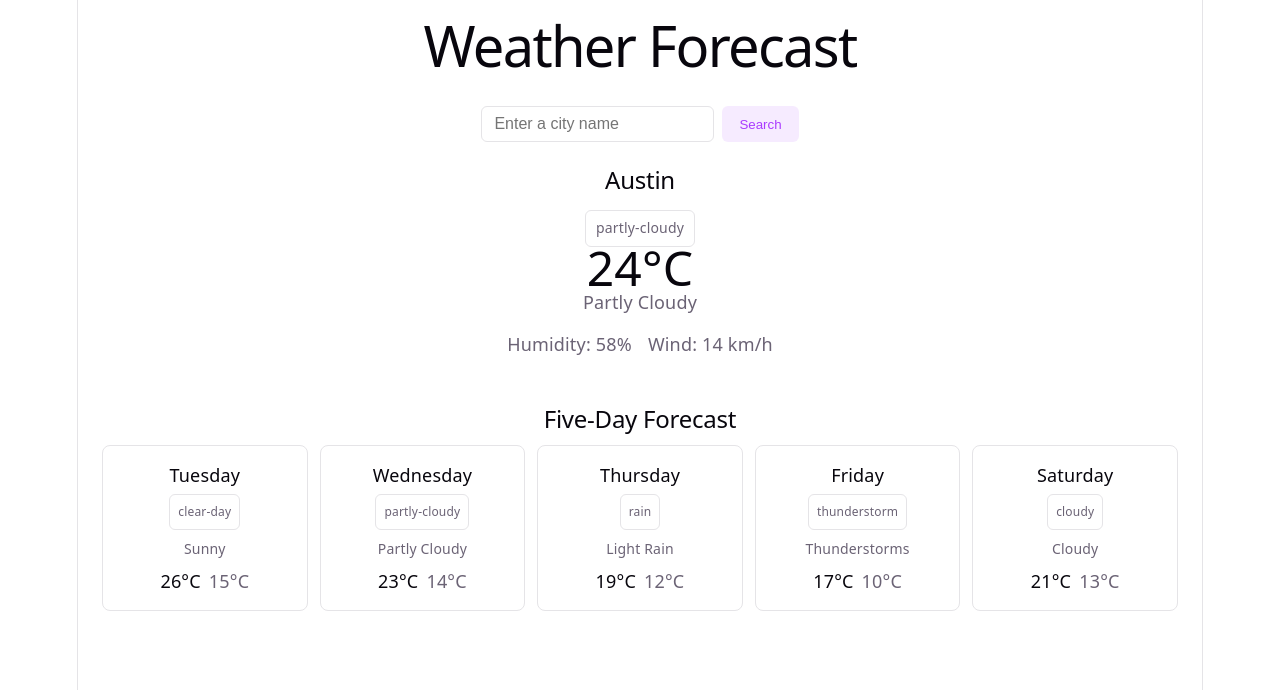
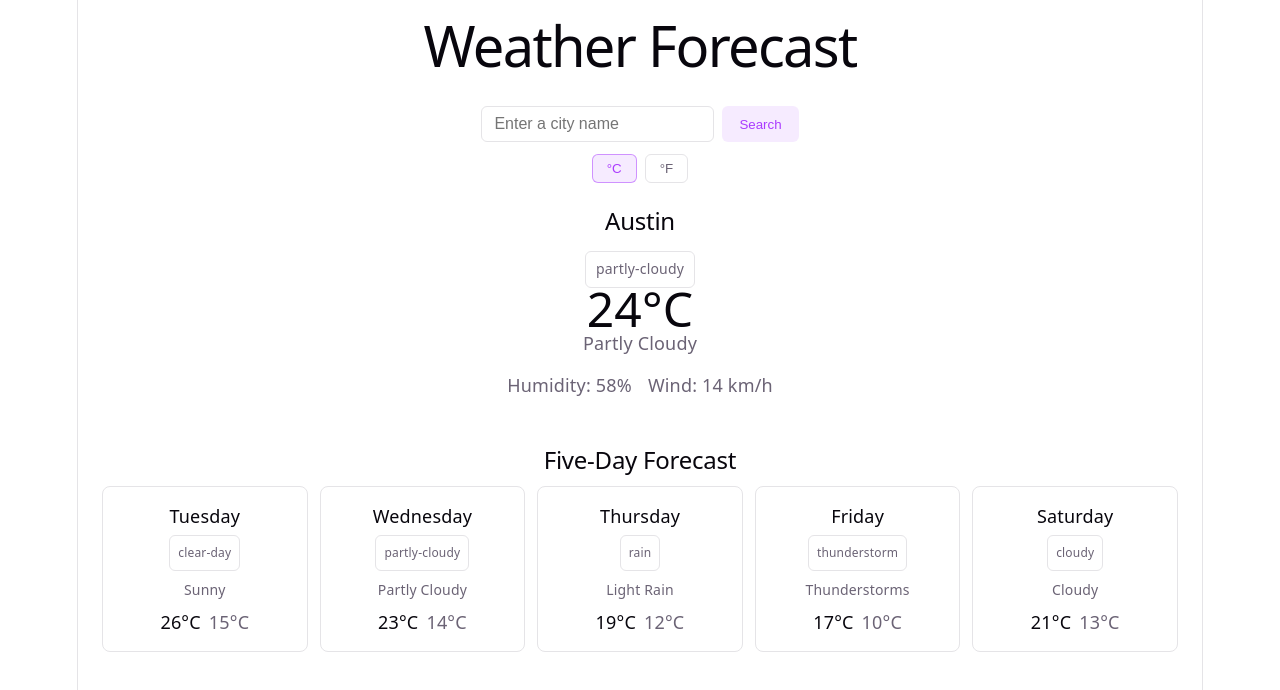
Before and after one commit to A-aronScott/weather-forecast-app, a React (Vite) app: page / in a window 1280 px wide. Shown: the top 690 px of the page. Built offline with nearby package versions, Linux system fonts and the light colour scheme.

Commit message:
Temperature Unit Conversion

```diff
--- a/src/App.css
+++ b/src/App.css
@@ -29,6 +29,28 @@
   color: var(--text);
   font-size: 14px;
   padding: 8px 24px 0;
+}
+
+.unit-toggle {
+  display: flex;
+  gap: 8px;
+  justify-content: center;
+  padding: 12px 24px 0;
+}
+
+.unit-btn {
+  padding: 6px 14px;
+  border-radius: 6px;
+  border: 1px solid var(--border);
+  background: transparent;
+  color: var(--text);
+  cursor: pointer;
+}
+
+.unit-btn.active {
+  background: var(--accent-bg);
+  color: var(--accent);
+  border-color: var(--accent-border);
 }
 
 .current-weather {
--- a/src/App.jsx
+++ b/src/App.jsx
@@ -2,14 +2,20 @@ import { useState } from 'react'
 import CurrentWeather from './components/CurrentWeather'
 import ForecastList from './components/ForecastList'
 import SearchBar from './components/SearchBar'
+import UnitToggle from './components/UnitToggle'
 import { sampleCurrentWeather, sampleForecast } from './data/sampleWeather'
 import './App.css'
 
 function App() {
   const [searchedCity, setSearchedCity] = useState('')
+  const [unit, setUnit] = useState('C')
 
   function handleSearch(city) {
     setSearchedCity(city)
+  }
+
+  function handleUnitChange(newUnit) {
+    setUnit(newUnit)
   }
 
   return (
@@ -21,8 +27,9 @@ function App() {
           You searched for "{searchedCity}" — showing sample weather data below (not yet connected to a real city).
         </p>
       )}
-      <CurrentWeather weather={sampleCurrentWeather} />
-      <ForecastList forecast={sampleForecast} />
+      <UnitToggle unit={unit} onUnitChange={handleUnitChange} />
+      <CurrentWeather weather={sampleCurrentWeather} unit={unit} />
+      <ForecastList forecast={sampleForecast} unit={unit} />
     </>
   )
 }
--- a/src/components/CurrentWeather.jsx
+++ b/src/components/CurrentWeather.jsx
@@ -1,5 +1,8 @@
-function CurrentWeather({ weather }) {
+import { convertTemp } from '../utils/convertTemp';
+
+function CurrentWeather({ weather, unit }) {
   const { city, temperature, description, icon, humidity, windSpeed } = weather;
+  const displayTemp = convertTemp(temperature, unit);
 
   return (
     <section className="current-weather">
@@ -9,7 +12,7 @@ function CurrentWeather({ weather }) {
         {icon}
       </div>
 
-      <p className="current-weather-temp">{temperature}°C</p>
+      <p className="current-weather-temp">{displayTemp}°{unit}</p>
       <p className="current-weather-description">{description}</p>
 
       <div className="current-weather-details">
--- a/src/components/ForecastCard.jsx
+++ b/src/components/ForecastCard.jsx
@@ -1,5 +1,9 @@
-function ForecastCard({ forecastDay }) {
+import { convertTemp } from '../utils/convertTemp';
+
+function ForecastCard({ forecastDay, unit }) {
   const { day, high, low, description, icon } = forecastDay;
+  const displayHigh = convertTemp(high, unit);
+  const displayLow = convertTemp(low, unit);
 
   return (
     <div className="forecast-card">
@@ -9,8 +13,8 @@ function ForecastCard({ forecastDay }) {
       </div>
       <p className="forecast-description">{description}</p>
       <p className="forecast-temps">
-        <span className="forecast-high">{high}°C</span>
-        <span className="forecast-low">{low}°C</span>
+        <span className="forecast-high">{displayHigh}°{unit}</span>
+        <span className="forecast-low">{displayLow}°{unit}</span>
       </p>
     </div>
   );
--- a/src/components/ForecastList.jsx
+++ b/src/components/ForecastList.jsx
@@ -1,12 +1,12 @@
 import ForecastCard from './ForecastCard';
 
-function ForecastList({ forecast }) {
+function ForecastList({ forecast, unit }) {
   return (
     <section className="forecast-list">
       <h2>Five-Day Forecast</h2>
       <div className="forecast-cards">
         {forecast.map((day) => (
-          <ForecastCard key={day.date} forecastDay={day} />
+          <ForecastCard key={day.date} forecastDay={day} unit={unit} />
         ))}
       </div>
     </section>
--- /dev/null
+++ b/src/components/UnitToggle.jsx
@@ -0,0 +1,24 @@
+function UnitToggle({ unit, onUnitChange }) {
+  return (
+    <div className="unit-toggle">
+      <button
+        type="button"
+        className={unit === 'C' ? 'unit-btn active' : 'unit-btn'}
+        aria-pressed={unit === 'C'}
+        onClick={() => onUnitChange('C')}
+      >
+        °C
+      </button>
+      <button
+        type="button"
+        className={unit === 'F' ? 'unit-btn active' : 'unit-btn'}
+        aria-pressed={unit === 'F'}
+        onClick={() => onUnitChange('F')}
+      >
+        °F
+      </button>
+    </div>
+  );
+}
+
+export default UnitToggle;
--- /dev/null
+++ b/src/utils/convertTemp.js
@@ -0,0 +1,8 @@
+// Sample (and future real) data is always stored in Celsius.
+// This is the one place that knows how to convert it for display.
+export function convertTemp(celsius, unit) {
+  if (unit === 'F') {
+    return Math.round((celsius * 9) / 5 + 32);
+  }
+  return Math.round(celsius);
+}
```
